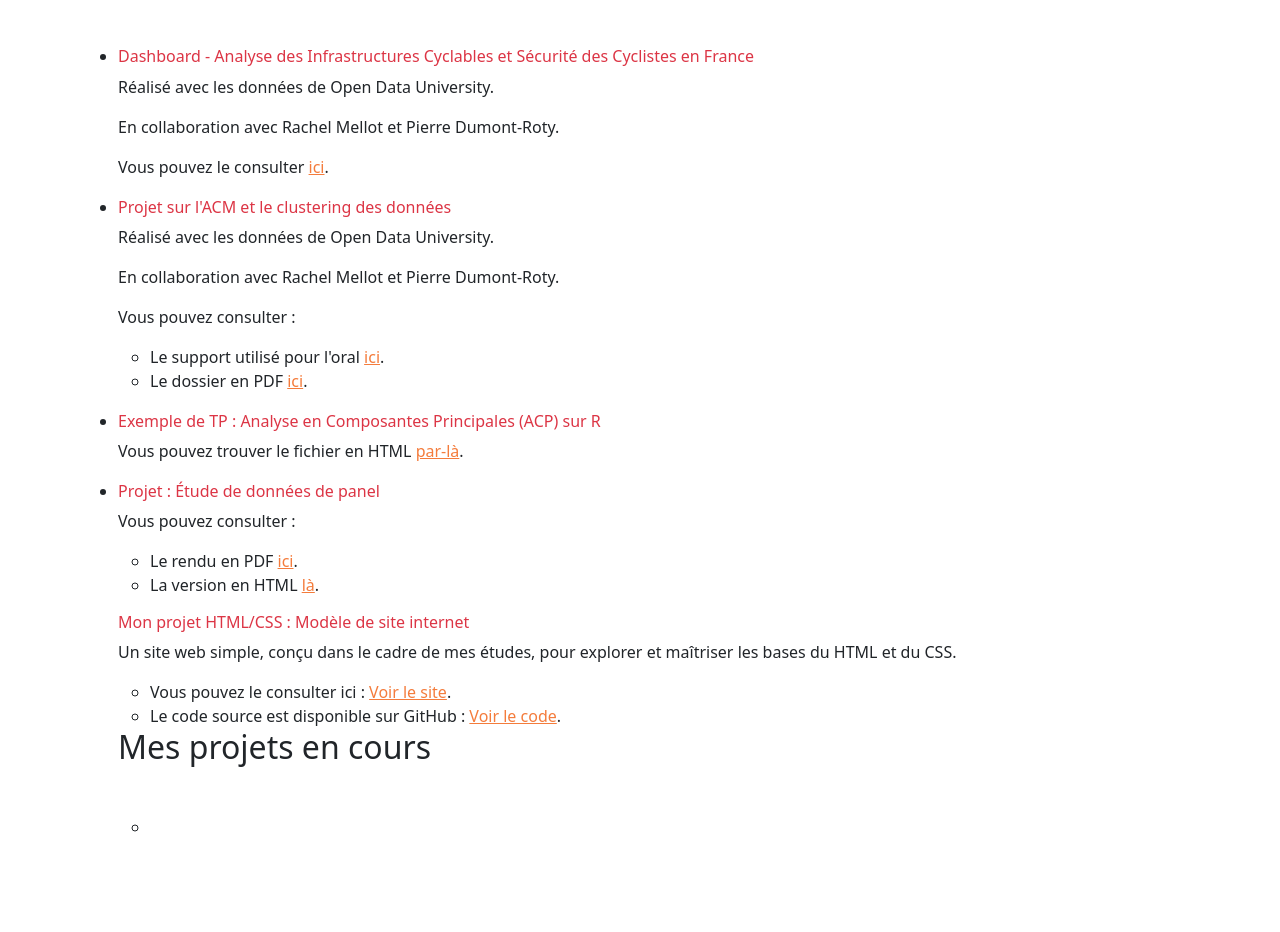
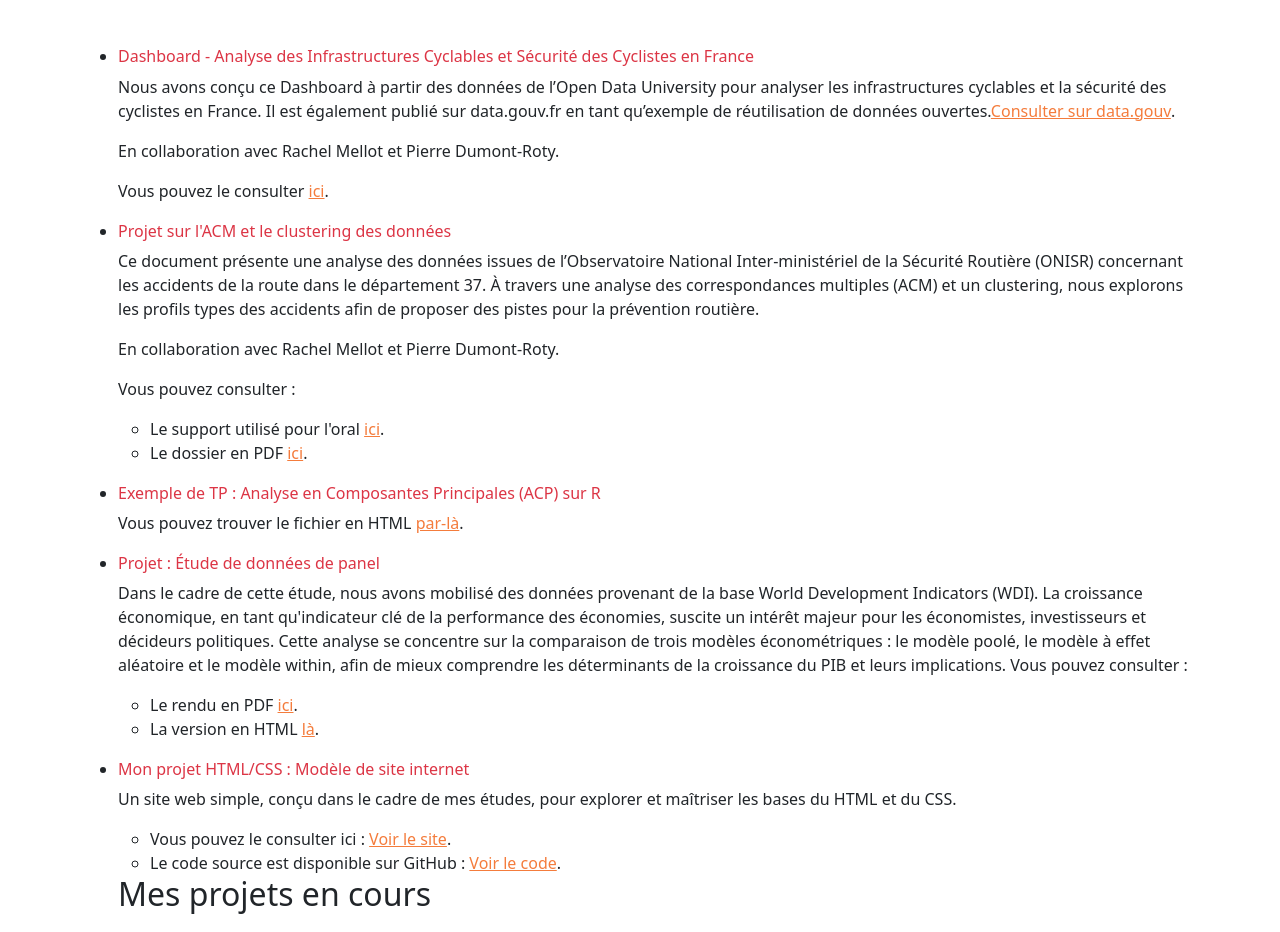
Before and after one commit to ChloMartin45/ChloMartin45.github.io, a plain HTML site: page index.html in a window 1280 px wide. Shown: the part 620-1552 px from the top of the page. Drawn offline with nearby package versions, Linux system fonts and the light colour scheme.

Commit message:
Update index.html

```diff
--- a/index.html
+++ b/index.html
@@ -66,13 +66,13 @@
 <ul>
   <li>
     <h6 class="text-danger">Dashboard - Analyse des Infrastructures Cyclables et Sécurité des Cyclistes en France</h6>
-    <p>Réalisé avec les données de Open Data University.</p>
+    <p>Nous avons conçu ce Dashboard à partir des données de l’Open Data University pour analyser les infrastructures cyclables et la sécurité des cyclistes en France. Il est également publié sur data.gouv.fr en tant qu’exemple de réutilisation de données ouvertes.<a href= "https://www.data.gouv.fr/fr/reuses/analyse-des-infrastructures-cyclables-et-securite-des-cyclistes-en-france/" target="_blank">Consulter sur data.gouv</a>.</p>
     <p>En collaboration avec Rachel Mellot et Pierre Dumont-Roty.</p>
     <p>Vous pouvez le consulter <a href="https://ChloMartin45.github.io/Dashboard_Velo.html" target="_blank">ici</a>.</p>
   </li>
   <li>
     <h6 class="text-danger">Projet sur l'ACM et le clustering des données</h6>
-    <p>Réalisé avec les données de Open Data University.</p>
+    <p>Ce document présente une analyse des données issues de l’Observatoire National Inter-ministériel de la Sécurité Routière (ONISR) concernant les accidents de la route dans le département 37. À travers une analyse des correspondances multiples (ACM) et un clustering, nous explorons les profils types des accidents afin de proposer des pistes pour la prévention routière.</p>
     <p>En collaboration avec Rachel Mellot et Pierre Dumont-Roty.</p>
     <p>
       Vous pouvez consulter :
@@ -92,13 +92,15 @@
   <li>
     <h6 class="text-danger">Projet : Étude de données de panel</h6>
     <p>
+      Dans le cadre de cette étude, nous avons mobilisé des données provenant de la base World Development Indicators (WDI). La croissance économique, en tant qu'indicateur clé de la performance des économies, suscite un intérêt majeur pour les économistes, investisseurs et décideurs politiques. Cette analyse se concentre sur la comparaison de trois modèles économétriques : le modèle poolé, le modèle à effet aléatoire et le modèle within, afin de mieux comprendre les déterminants de la croissance du PIB et leurs implications.
       Vous pouvez consulter :
       <ul>
         <li>Le rendu en PDF <a href="https://ChloMartin45.github.io/Projet_eco_pdf.pdf" target="_blank">ici</a>.</li>
         <li>La version en HTML <a href="https://ChloMartin45.github.io/Projet_eco_html.html" target="_blank">là</a>.</li>
    </ul>
   </p>
-
+  </li>
+  <li>
   <h6 class="text-danger">Mon projet HTML/CSS : Modèle de site internet</h6>
   <p>
     Un site web simple, conçu dans le cadre de mes études, pour explorer et maîtriser les bases du HTML et du CSS.
```
